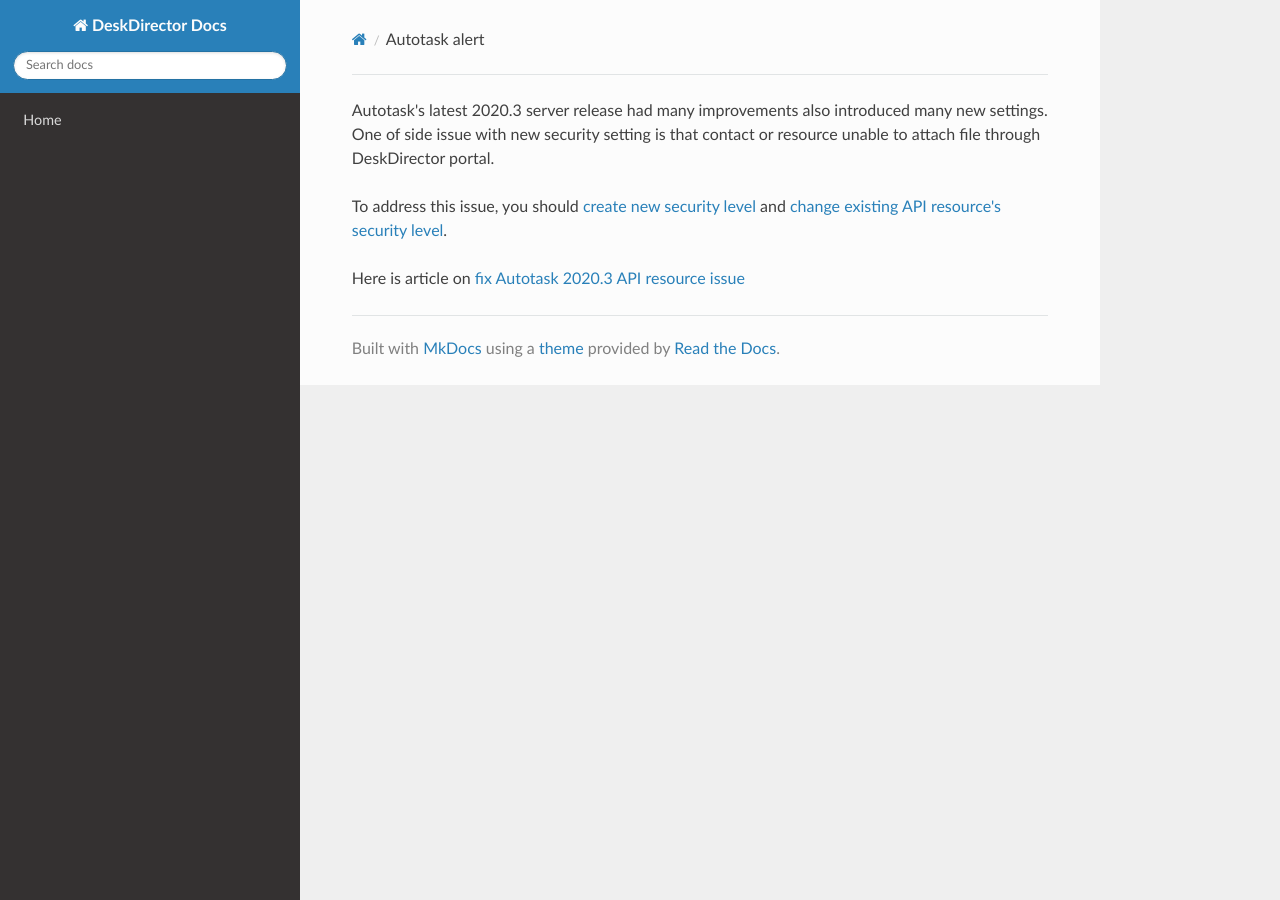
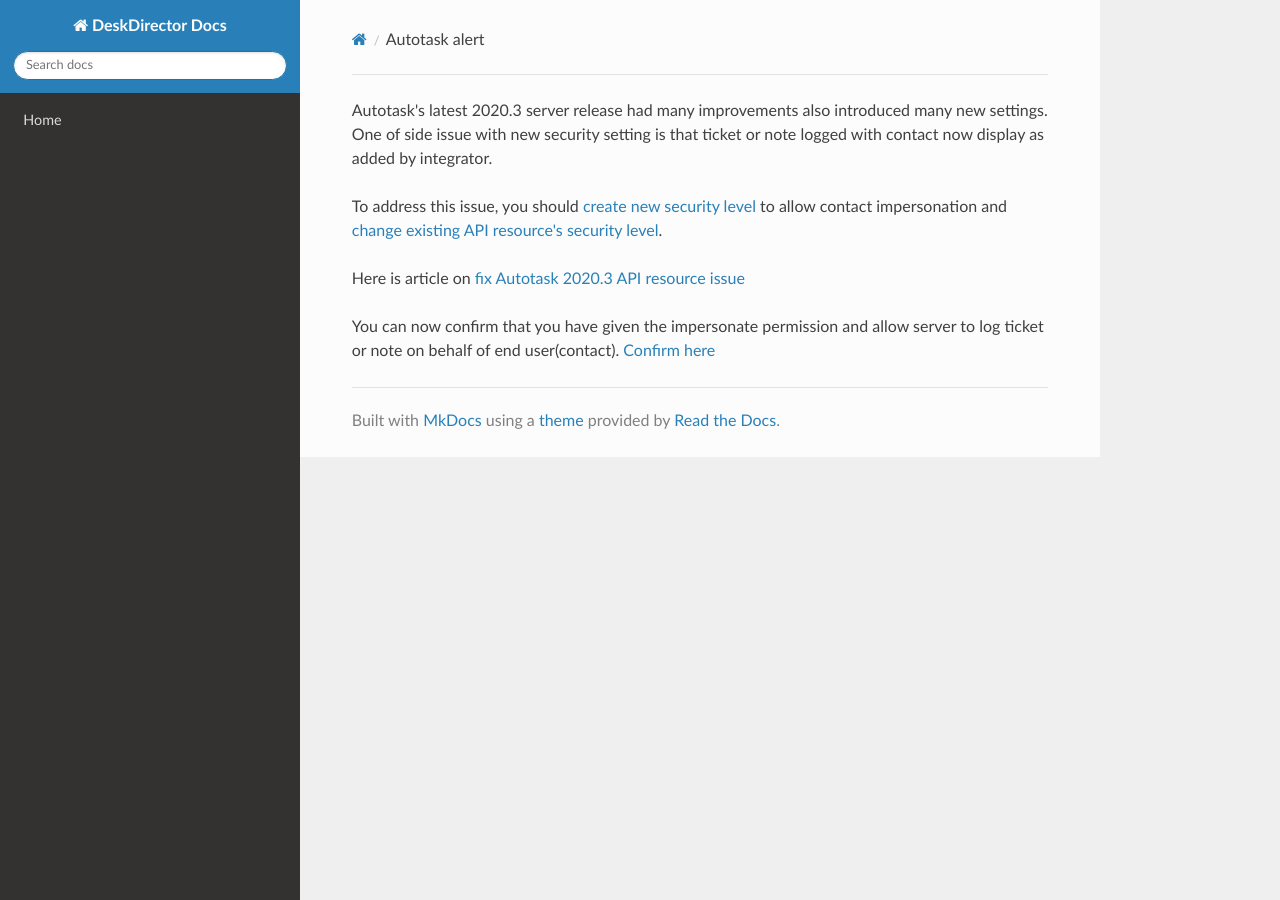
Before and after one commit to DeskDirector/docs, an MkDocs documentation site: the page built from docs/_contents/admin/home/autotask-alert.md, in a window 1280 px wide. Built offline with MkDocs 1.6.1, drawn with Linux system fonts in a browser that asks for light colours; nearby versions of some CDN libraries; old or Windows-style settings are respelled for this version of MkDocs.

Commit message:
Update autotask-alert.md

```diff
--- a/docs/_contents/admin/home/autotask-alert.md
+++ b/docs/_contents/admin/home/autotask-alert.md
@@ -1,5 +1,7 @@
-Autotask's latest 2020.3 server release had many improvements also introduced many new settings. One of side issue with new security setting is that contact or resource unable to attach file through DeskDirector portal.
+Autotask's latest 2020.3 server release had many improvements also introduced many new settings. One of side issue with new security setting is that ticket or note logged with contact now display as added by integrator.
 
-To address this issue, you should [create new security level](https://help.deskdirector.com/article/tltfs99ggj#security_level) and [change existing API resource's security level](https://help.deskdirector.com/article/v6b79pnccs).
+To address this issue, you should [create new security level](https://help.deskdirector.com/article/tltfs99ggj#security_level) to allow contact impersonation and [change existing API resource's security level](https://help.deskdirector.com/article/v6b79pnccs).
 
 Here is article on [fix Autotask 2020.3 API resource issue](https://help.deskdirector.com/article/v6b79pnccs)
+
+You can now confirm  that you have given the impersonate permission and allow server to log ticket or note on behalf of end user(contact). [Confirm here](/system/at-integration)
```
